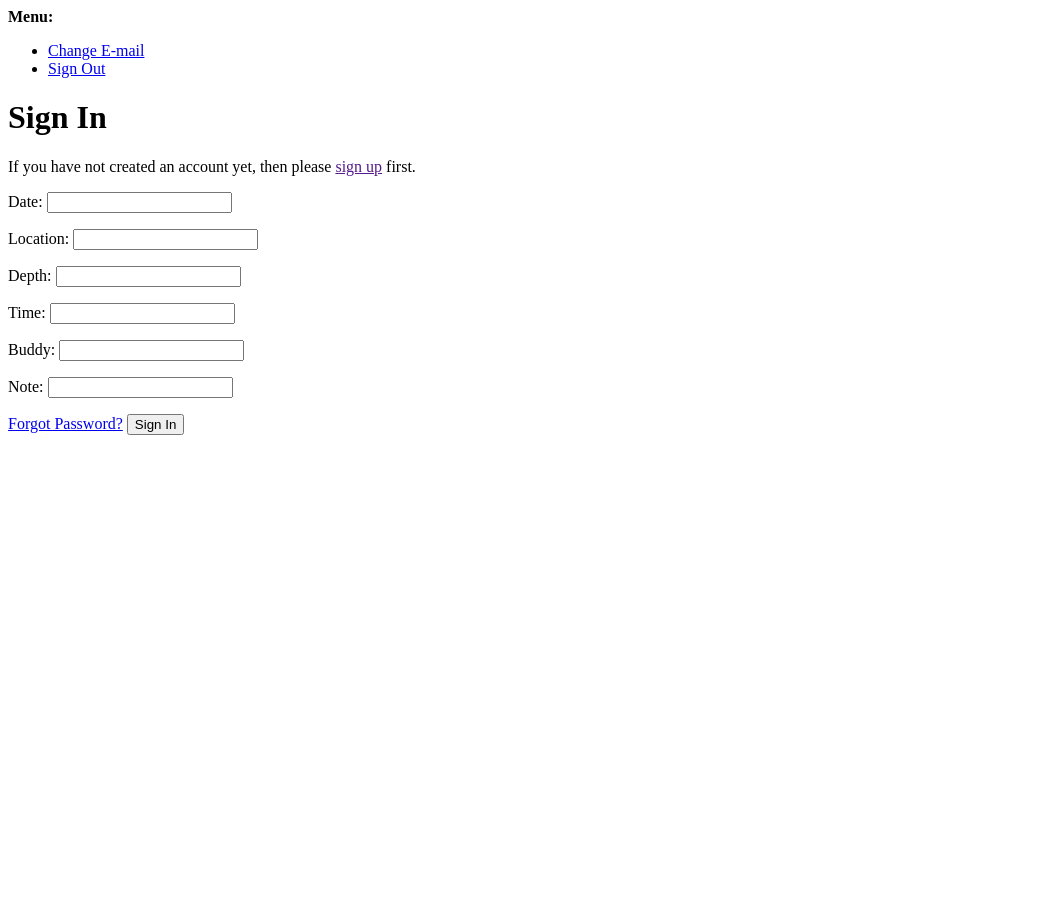
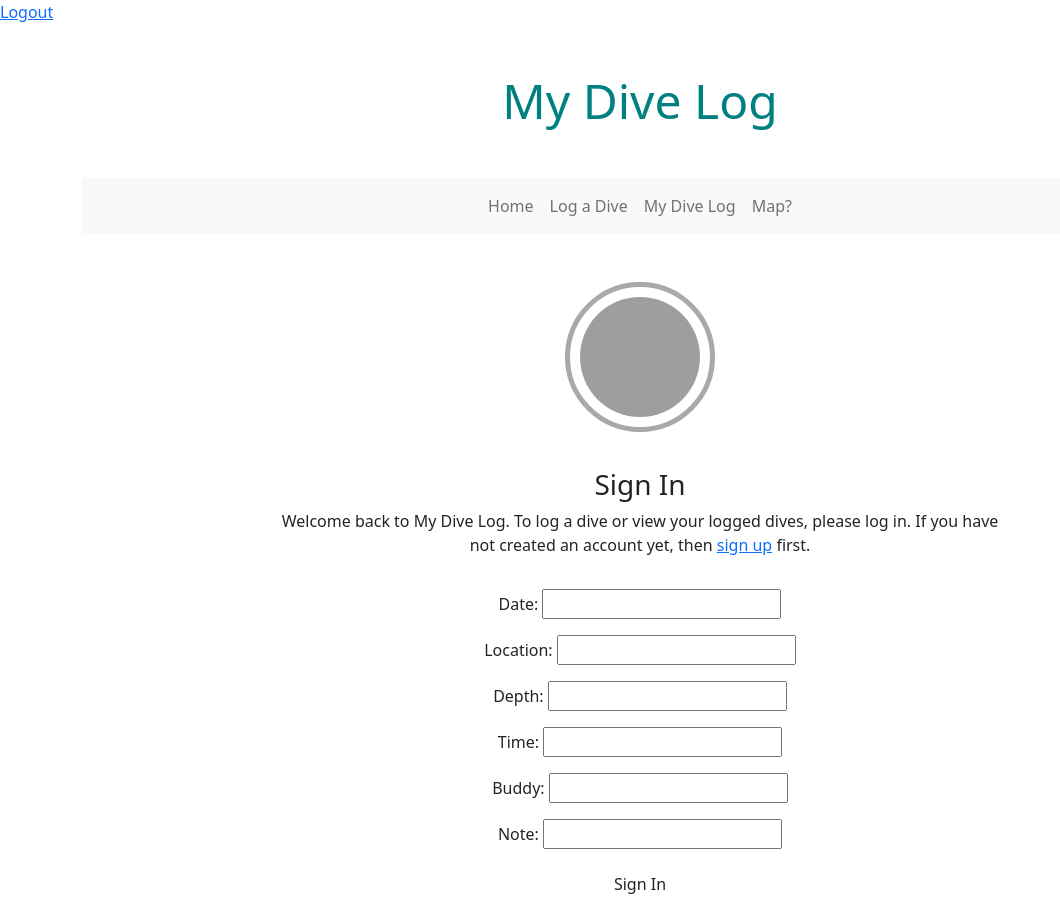
Before and after one commit to lisa-butler/My-Dive-Log, a Django app: template log/templates/registration/account/login.html in a window 1280 px wide. Shown: the whole page, without its empty margins (0-1060 px from the left). Before the commit the page ends 435 px from the top, so only its background shows below. Run offline with Django 3.2, Linux system fonts and the light colour scheme; the template is opened without the code that fills it: values that come from a table or form of the project are taken from there, others are empty; a user stored in the database is signed in; some libraries are stand-ins or nearby versions; grey boxes are pictures that could not be loaded.

Commit message:
added a base.html and edited templates for signin

```diff
--- a/dive_log/settings.py
+++ b/dive_log/settings.py
@@ -20,6 +20,7 @@ development = os.environ.get('DEVELOPMENT', False)
 
 # Build paths inside the project like this: BASE_DIR / 'subdir'.
 BASE_DIR = Path(__file__).resolve().parent.parent
+TEMPLATES_DIR = os.path.join(BASE_DIR, "templates")
 
 
 # Quick-start development settings - unsuitable for production
--- /dev/null
+++ b/log/templates/base.html
@@ -0,0 +1,67 @@
+{% load static %}
+
+<!DOCTYPE html>
+<head>
+    <meta charset="UTF-8">
+    <meta http-equiv="X-UA-Compatible" content="IE=edge">
+    <meta name="viewport" content="width=device-width, initial-scale=1.0">
+    <!-- Latest compiled and minified CSS -->
+    <link href="https://cdn.jsdelivr.net/npm/bootstrap@5.1.3/dist/css/bootstrap.min.css" rel="stylesheet">
+    <!--My Style Sheet-->
+    <link rel="stylesheet" href="static/style.css">
+    <!-- Latest compiled JavaScript -->
+    <script src="https://cdn.jsdelivr.net/npm/bootstrap@5.1.3/dist/js/bootstrap.bundle.min.js"></script>
+    <meta name="viewport" content="width=device-width, initial-scale=1">
+
+    <title>My Dive Log</title>
+    <!--Login and Logout functionality-->
+
+      <ul class="navbar-nav" id="login_logout">
+      {% if user.is_authenticated %}
+        <li class="nav-item">
+         <a class="login_logout_link" href="{% url 'account_logout' %}">Logout</a>
+        </li>
+      {% else %}
+        <li class="nav-item">
+         <a class="login_logout_link" href="{% url 'account_signup' %}">Register</a>
+        </li>
+        <li class="nav-item">
+          <a class="login_logout_link" href="{% url 'account_login' %}">Login</a>
+        </li>
+      </ul>
+    {% endif %}
+
+
+</head>
+<html>
+    <!--Main title and Naviagation bar-->
+    <body>
+      <article class="container text-center">
+        <h1 id="title">My Dive Log</h1>
+        <nav class="navbar navbar-expand-sm bg-light justify-content-center navbar-light my-5">
+          <ul class="navbar-nav">
+            <li class="nav-item">
+              <a class="nav-link" href="get_home">Home</a>
+            </li>
+            <li class="nav-item">
+              <a class="nav-link" href="log_a_dive">Log a Dive</a>
+            </li>
+            <li class="nav-item">
+              <a class="nav-link" href="get_logs">My Dive Log</a>
+            </li>
+            <li class="nav-item">
+              <a class="nav-link" href="#">Map?</a>
+            </li>
+          </ul>
+        </nav>
+        <!--Icon and Container for same-->
+        <div id="center-about">
+          <div id="circle-container">
+              <div id="circle-cover-image"></div>
+          </div>
+        </div>
+        {% block content %}
+        {% endblock content %}
+      </article>
+    </body>
+</html>
--- a/log/templates/registration/account/login.html
+++ b/log/templates/registration/account/login.html
@@ -1,4 +1,4 @@
-{% extends "account/base.html" %}
+{% extends "/base.html" %}
 
 {% load i18n %}
 {% load account socialaccount %}
@@ -7,40 +7,28 @@
 
 {% block content %}
 
-<h1>{% trans "Sign In" %}</h1>
+<div class="container">
+    <div class="row">
+        <div class="col-md-8 mt-3 offset-md-2">
+            <h3>{% trans "Sign In" %}</h3>
 
-{% get_providers as socialaccount_providers %}
-
-{% if socialaccount_providers %}
-<p>{% blocktrans with site.name as site_name %}Please sign in with one
-of your existing third party accounts. Or, <a href="{{ signup_url }}">sign up</a>
-for a {{ site_name }} account and sign in below:{% endblocktrans %}</p>
-
-<div class="socialaccount_ballot">
-
-  <ul class="socialaccount_providers">
-    {% include "socialaccount/snippets/provider_list.html" with process="login" %}
-  </ul>
-
-  <div class="login-or">{% trans 'or' %}</div>
-
+            <p>{% blocktrans %}Welcome back to My Dive Log. To log a dive or view your logged dives, please log in. If
+                you
+                have not created an account yet, then <a class="link" href="{{ signup_url }}">sign up</a>
+                first.{% endblocktrans %}</p>
         </div>
-
-{% include "socialaccount/snippets/login_extra.html" %}
-
-{% else %}
-<p>{% blocktrans %}If you have not created an account yet, then please
-<a href="{{ signup_url }}">sign up</a> first.{% endblocktrans %}</p>
-{% endif %}
-
+    </div>
+    <div class="row">
+        <div class="col-md-8 mt-3 offset-md-2">
             <form class="login" method="POST" action="{% url 'account_login' %}">
                 {% csrf_token %}
                 {{ form.as_p }}
                 {% if redirect_field_value %}
                 <input type="hidden" name="{{ redirect_field_name }}" value="{{ redirect_field_value }}" />
                 {% endif %}
-  <a class="button secondaryAction" href="{% url 'account_reset_password' %}">{% trans "Forgot Password?" %}</a>
-  <button class="primaryAction" type="submit">{% trans "Sign In" %}</button>
+                <button class="btn btn-signup right" type="submit">{% trans "Sign In" %}</button>
             </form>
-
+        </div>
+    </div>
+</div>
 {% endblock %}
```
Also changed, not shown: log/templates/log/index.html (+4 -61 lines), log/templates/registration/account/logout.html (+14 -6 lines), log/templates/registration/account/signup.html (+15 -5 lines), log/static/style.css (line endings or trailing spaces). Lines whose indentation alone changed are shown as unchanged.
